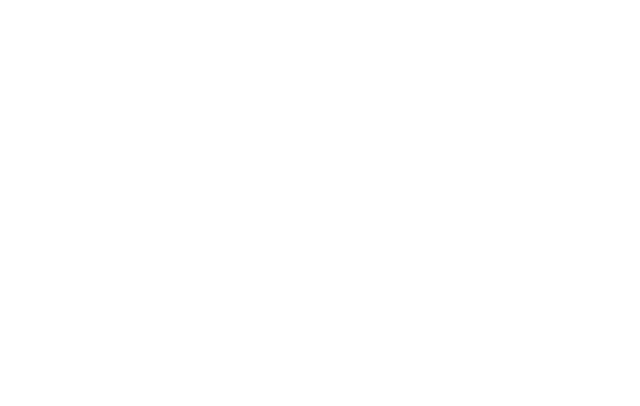
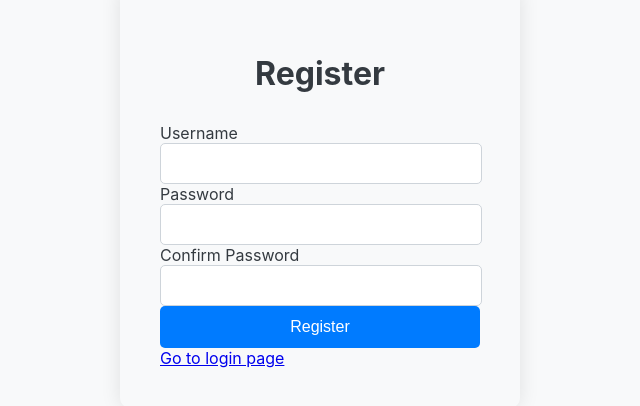
Before and after one commit to onesinus/reactjs-job-portal, a React (Create React App) app: page /register in a window 1280 px wide. Before the commit this address had no page. Shown: the part 202-608 px from the top of the page, without its empty margins (320-960 px from the left). Built offline with nearby package versions, Linux system fonts and the light colour scheme.

Commit message:
Init registration

```diff
--- a/src/App.js
+++ b/src/App.js
@@ -3,6 +3,7 @@
 import React from 'react';
 import { BrowserRouter as Router, Routes, Route } from 'react-router-dom';
 
+import RegisterPage from './pages/RegisterPage';
 import LoginPage from './pages/LoginPage';
 import JobListPage from './pages/JobListPage';
 import JobDetailPage from './pages/JobDetailPage';
@@ -12,6 +13,7 @@ function App() {
     <Router>
       <Routes>
         <Route path="/" element={<LoginPage />} />
+        <Route path="/register" element={<RegisterPage />} />
         <Route path="/jobs" element={<JobListPage />} />
         <Route path="/jobs/:id" element={<JobDetailPage />} />
       </Routes>
--- a/src/api.js
+++ b/src/api.js
@@ -3,4 +3,4 @@
 import axios from 'axios';
 
 const token = localStorage.getItem('token');
-axios.defaults.headers.common['Authorization'] = `Bearer ${token}`;
+axios.defaults.headers.common['Authorization'] = `${token}`;
--- a/src/pages/LoginPage.js
+++ b/src/pages/LoginPage.js
@@ -1,6 +1,8 @@
 // src/pages/LoginPage.js
 
 import React, { useState } from 'react';
+import { Link } from 'react-router-dom'; // Import Link from React Router
+
 import axios from 'axios';
 import './LoginPage.css'; // Import the CSS file
 
@@ -44,6 +46,9 @@ function LoginPage() {
                 <div className="d-grid">
                   <button type="submit" className="btn btn-primary btn-block">Login</button>
                 </div>
+                <div className="text-center mt-3">
+                  <Link to="/register">Dont have an account? Register here</Link>
+                </div>
               </form>
             </div>
           </div>
--- /dev/null
+++ b/src/pages/RegisterPage.css
@@ -0,0 +1,74 @@
+/* src/pages/RegisterPage.css */
+
+.container {
+  height: 100vh;
+  display: flex;
+  justify-content: center;
+  align-items: center;
+  background-color: #f8f9fa;
+}
+
+.card {
+  width: 400px;
+  border: none;
+  border-radius: 10px;
+  box-shadow: 0 0 20px rgba(0, 0, 0, 0.1);
+}
+
+.card-body {
+  padding: 40px;
+}
+
+.card-title {
+  font-size: 2rem;
+  color: #343a40;
+  text-align: center;
+  margin-bottom: 30px;
+}
+
+.form-label {
+  font-size: 1rem;
+  color: #343a40;
+}
+
+.input-group {
+  margin-bottom: 20px;
+}
+
+.form-control {
+  border: 1px solid #ced4da;
+  border-radius: 5px;
+  padding: 12px;
+  width: calc(100% - 24px); /* Adjusted width */
+  transition: border-color 0.2s ease-in-out;
+}
+
+.form-control:focus {
+  border-color: #80bdff;
+  outline: none;
+}
+
+.btn-primary {
+  background-color: #007bff;
+  border: none;
+  border-radius: 5px;
+  font-size: 1rem;
+  padding: 12px;
+  width: 100%;
+  cursor: pointer;
+  transition: background-color 0.2s ease-in-out;
+  color: white;
+}
+
+.btn-primary:hover {
+  background-color: #0056b3;
+}
+
+.btn-primary:focus {
+  outline: none;
+}
+
+.btn-primary:disabled {
+  background-color: #b3b3b3;
+  cursor: not-allowed;
+}
--- /dev/null
+++ b/src/pages/RegisterPage.js
@@ -0,0 +1,76 @@
+// src/pages/RegisterPage.js
+
+import React, { useState } from 'react';
+import { Link } from 'react-router-dom'; // Import Link from React Router
+
+import axios from 'axios';
+import './RegisterPage.css'; // Import the CSS file
+
+function RegisterPage() {
+  const [username, setUsername] = useState('');
+  const [password, setPassword] = useState('');
+  const [confirmPassword, setConfirmPassword] = useState('');
+  const [error, setError] = useState('');
+  const [message, setMessage] = useState('');
+
+  const handleSubmit = async (e) => {
+    e.preventDefault();
+    try {
+      if (password != confirmPassword) {
+        setError('Password and confirm password are different'); // Handle registration error
+      } else {
+        const response = await axios.post('http://localhost:3000/user/register', {
+          username,
+          password,
+        });
+
+        setMessage(response.data)
+        // localStorage.setItem('token', response.data.token);
+        // Redirect to Job List page
+        // window.location.href = '/';
+      }
+    } catch (error) {
+      setError('Error registering user: ' + error.message); // Handle registration error
+    }
+  };
+
+  return (
+    <div className="container">
+      <div className="row justify-content-center mt-5">
+        <div className="col-md-6">
+          <div className="card">
+            <div className="card-body">
+              <h2 className="card-title text-center mb-4">Register</h2>
+              <form onSubmit={handleSubmit}>
+                <div className="mb-3">
+                  <label htmlFor="username" className="form-label">Username</label>
+                  <input type="text" className="form-control" id="username" value={username} onChange={(e) => setUsername(e.target.value)} />
+                </div>
+                <div className="mb-3">
+                  <label htmlFor="password" className="form-label">Password</label>
+                  <input type="password" className="form-control" id="password" value={password} onChange={(e) => setPassword(e.target.value)} />
+                </div>
+                <div className="mb-3">
+                  <label htmlFor="confirmPassword" className="form-label">Confirm Password</label>
+                  <input type="password" className="form-control" id="confirmPassword" value={confirmPassword} onChange={(e) => setConfirmPassword(e.target.value)} />
+                </div>
+                {!message && <div className="alert alert-danger" role="alert">{error}</div>}
+                <span>
+                  {message && <div className="alert alert-danger" role="alert">{JSON.stringify(message)}</div>}
+                </span>
+                <div className="d-grid">
+                  <button type="submit" className="btn btn-primary btn-block">Register</button>
+                </div>
+                <div className="text-center mt-3">
+                  <Link to="/">Go to login page</Link>
+                </div>
+              </form>
+            </div>
+          </div>
+        </div>
+      </div>
+    </div>
+  );
+}
+
+export default RegisterPage;
```
